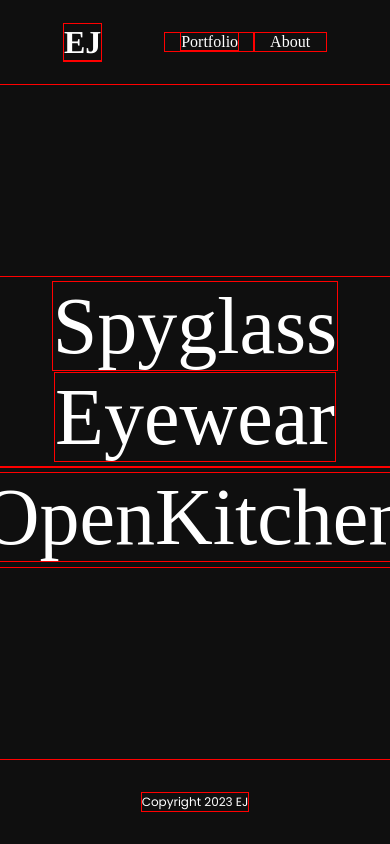
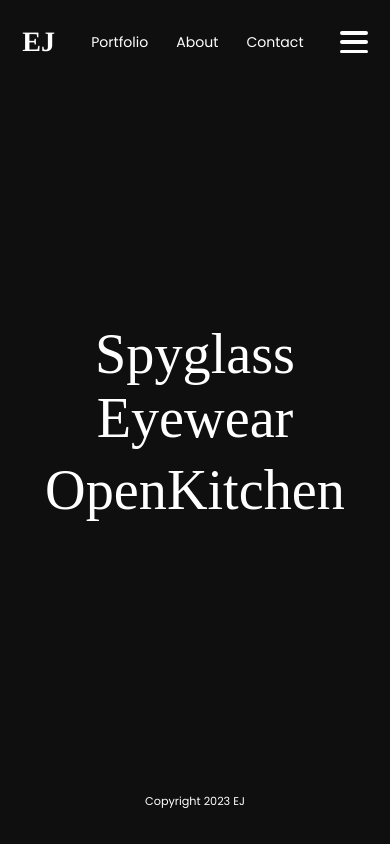
Before and after one commit to ejuneau/portfolio, a React (Create React App) app: page / in a window 390 px wide. Built offline with nearby package versions, Linux system fonts and the light colour scheme; a web font is replaced by a local one.

Commit message:
Added responsive text, hamburger menu on mobile

```diff
--- a/public/index.html
+++ b/public/index.html
@@ -23,7 +23,7 @@
       work correctly both with client-side routing and a non-root public URL.
       Learn how to configure a non-root public URL by running `npm run build`.
     -->
-    <title>Portfolio</title>
+    <title>Eve Juneau's Portfolio</title>
   </head>
   <body>
     <noscript>You need to enable JavaScript to run this app.</noscript>
--- a/src/About.css
+++ b/src/About.css
@@ -5,11 +5,16 @@
     flex-direction: column;
     justify-content: center;
     height: 75vh;
-    width: 75vw;
+    width: 100vw;
 }
 .CloseModal {
     align-self: center;
     cursor: pointer;
+    text-decoration: underline;
+    text-decoration-color:#0F0F0F;
+}
+.CloseModal:hover {
+    text-decoration-color: #FFFFFF;
 }
 .ModalOverlay {
     background-color: #0F0F0F;
@@ -21,6 +26,7 @@
 }
 .About {
     align-self: center;
+    padding: 10vw;
 }
 
 .ReactModal__Overlay {
--- a/src/About.js
+++ b/src/About.js
@@ -3,8 +3,8 @@
 function About(props) {
   return (
     <div className="AboutContainer">
-      <p className="About">EJ is a UI and UX designer based in Montreal, Canada specializing in web design via React.</p>
-      <p className="CloseModal" onClick={props.closeModal}>Close</p>
+      <p className="About">My name is Eve Juneau (they/she), a UI and UX designer based in Montreal, Canada. Specializing in web design via React, I'm passionate about creating user experiences that stick with people.</p>
+      <p className="CloseModal" onClick={props.closeModal}>close</p>
     </div>
   );
 }
--- a/src/App.css
+++ b/src/App.css
@@ -1,5 +1,7 @@
 
-* {outline: 1px solid red;   transition: all 0.2s ease-in-out;}
+* {
+  /* outline: 1px solid red;    */
+  transition: all 0.2s ease-in-out;}
 @font-face {
   font-family: 'Libre Bodoni';
   src: url(./Assets/Libre-Bodoni-Regular.ttf);
@@ -9,10 +11,14 @@
   src: url(./Assets/Poppins-Regular.ttf);
 }
 h1, h2, h3, h4, h5, h6 {
-  font-family:'Libre Bodoni', Times, serif
+  font-family:'Libre Bodoni', Times, serif;
 }
 p {
   font-family: 'Poppins', Arial, Helvetica, sans-serif;
+  font-size: 1rem;
+}
+html {
+  font-size: calc(12.5px + 0.4vw);
 }
 
 .App {
@@ -35,15 +41,15 @@
 .list-item a {
   text-decoration: none;
   color: white;
-  font-size: 5em;
+  font-size: 4rem;
 }
 .list-item a:hover {
-  font-size: 6rem;
+  font-size: 5rem;
 }
 
 
 
-@media only screen
+/* @media only screen
 and (min-device-width : 320px)
 and (max-device-width : 480px) {
 
@@ -55,4 +61,4 @@
   .App .Portfolio li a:hover {
     font-size: 2.4em;
   }
-}
+} */
--- a/src/Footer.css
+++ b/src/Footer.css
@@ -9,7 +9,7 @@
     transition: background-color 0.2s ease
 }
 .Footer .disclaimer {
-    font-size: 12px;
+    font-size: 0.8rem;
     text-align: center;
     align-self: center;
 }
--- /dev/null
+++ b/src/Hamburger.js
@@ -0,0 +1,66 @@
+export default function Hamburger(props) {
+    return(
+        <>
+        <div className="hamburger">
+            <div className="burger burger1" />
+            <div className="burger burger2" />
+            <div className="burger burger3" />
+        </div>
+
+        <style jsx>{`
+            .hamburger{
+                width:2rem;
+                height: 2rem;
+                display: flex;
+                justify-content: space-around;
+                flex-flow: column nowrap;
+                z-index: 10;
+                display: none;
+            }
+            .burger {
+                width: 2rem;
+                height: 0.25rem;
+                border-radius: 10px;
+                background-color: white;
+                transform-origin: 1px;
+                transition: all 0.2s ease-in-out;
+            }
+            @media (max-width: 767px) {
+                .hamburger{
+                    display: flex;
+                }
+                header nav {
+                    display: flex;
+                    visibility: ${props.hamburgerOpen? 'visible' : 'hidden'};
+                    opacity: ${props.hamburgerOpen? '1' : '0'};
+                    background-color: black;
+                    top: 0;
+                    height: 100vh;
+                    width: 100vw;
+                    justify-content: center;
+                    align-items: center;
+                    position: absolute;
+                    flex-direction: column;
+                    transition: visibility 0.3s, opacity 0.3s linear;
+                }
+                }
+                header nav li {
+                    list-style: none;
+                }
+                .burger1{
+                    transform: ${props.hamburgerOpen? 'rotate(45deg)' : 'rotate(0deg)'}
+                }
+                .burger2{
+                    transform: ${props.hamburgerOpen? 'translateX(10%)' : 'translateX(0%)'};
+                    opacity: ${props.hamburgerOpen? '0' : '1'};
+                    transition: transform 0.1s ease-in-out, opacity 0.2s ease-in-out;
+                }
+                .burger3{
+                    transform: ${props.hamburgerOpen? 'rotate(-45deg)' : 'rotate(0deg)'}
+                }
+            }
+        `}
+        </style>
+        </>
+    )
+}
--- a/src/Header.css
+++ b/src/Header.css
@@ -6,9 +6,10 @@
     height: 10vh;
     position: absolute;
     top: 0;
-    transition: background-color 0.2s ease
+    transition: background-color 0.2s ease;
+    align-items: center;
 }
-.Header nav {
+ .Header nav {
     display: flex;
     align-self: center;
 }
@@ -16,14 +17,22 @@
 .Header nav li {
     list-style-type: none;
     padding: 0 1em;
+    text-decoration: underline;
+    text-decoration-color: rgba(0,0,0,0);
+}
+.Header nav li:hover {
+    text-decoration-color: #FFFFFF;
 }
 
 .Header nav li a, .Header h1 a {
+    color: white;
     text-decoration: none;
-    color: white;
 }
-.Header h1 {
+
+.Header h1 a {
     align-self: center;
+    user-select: none;
+    cursor: pointer;
 }
 #about {
     cursor:pointer;
--- a/src/Header.js
+++ b/src/Header.js
@@ -1,13 +1,22 @@
 import './Header.css';
-
+import Hamburger from './Hamburger';
+import { useState } from 'react';
 function Header(props) {
+  const [hamburgerOpen, setHamburgerOpen] = useState(false);
+  const toggleHamburger = () => {
+    setHamburgerOpen(!hamburgerOpen)
+  }
   return (
     <header className="Header" style={{"backgroundColor": props.backgroundColor}}>
       <h1><a href="./">EJ</a></h1>
       <nav>
-        <li><a href="/">Portfolio</a></li>
-        <li onClick={props.openModal} id="about">About</li>
+        <li><a href="/"><p>Portfolio</p></a></li>
+        <li onClick={props.openModal} id="about"><p>About</p></li>
+        <li><p>Contact</p></li>
       </nav>
+      <div className="hamburger" onClick={toggleHamburger}>
+        <Hamburger hamburgerOpen={hamburgerOpen}/>
+      </div>
     </header>
   );
 }
```
Also changed, not shown: 1 other file (tests, documents, lock files or other folders).
